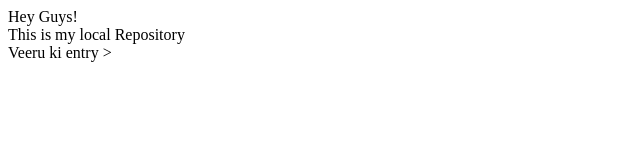
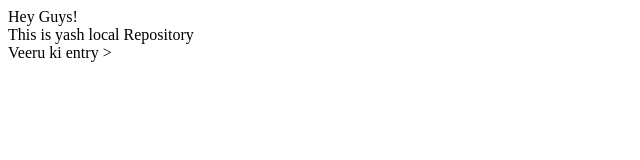
Before and after one commit to yashmishra1998/localRepository, a plain HTML site: page index.html in a window 1280 px wide. Shown: the full height of the page, 0-640 px from the left. Drawn offline with Linux system fonts and the light colour scheme.

Commit message:
Update index.html

```diff
--- a/index.html
+++ b/index.html
@@ -4,6 +4,6 @@
 	<title></title>
 </head>
 <body>
-Hey Guys!<br>This is my local Repository<br>Veeru ki entry
+Hey Guys!<br>This is yash local Repository<br>Veeru ki entry
 </body>
 </html>>
```
